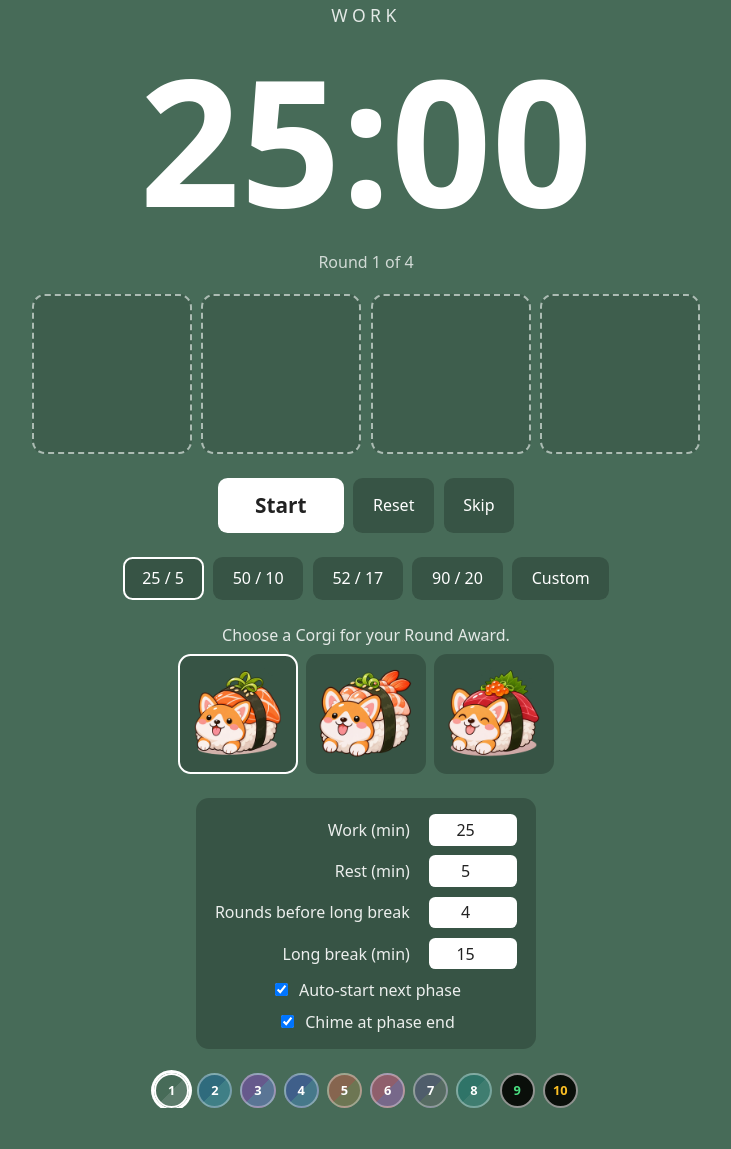
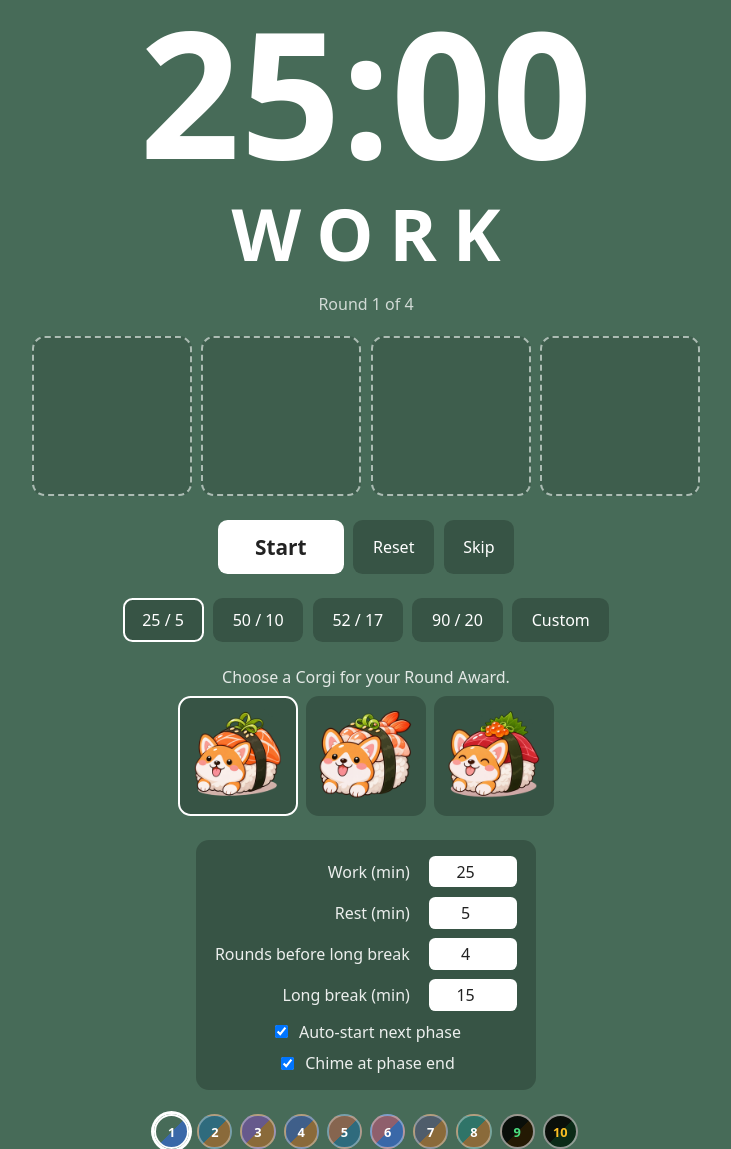
Before and after one commit to phluschott/pomodoro, a plain HTML site: page index.html in a window 1280 px wide. Shown: the part 13-1162 px from the top of the page, without its empty margins (274-1005 px from the left). Before the commit the page ends 1121 px from the top, so only its background shows below. Drawn offline with Linux system fonts and the light colour scheme.

Commit message:
Make rest phase obvious: distinct background per theme, larger phase label below clock
Co-Authored-By: Claude Sonnet 5.5 <noreply@anthropic.com>
Claude-Session: https://claude.ai/code/session_01UWgJm7Jt1X2hnQ8MryEapj

```diff
--- a/index.html
+++ b/index.html
@@ -14,19 +14,21 @@
     --start-bg: #fff; --start-fg: #222;
     --input-bg: #fff; --input-fg: #222;
   }
-  [data-theme="1"]  { --bg-work: #476b58; --bg-rest: #5d7c6c; --bg-long: #4f6b7a; } /* Sage */
-  [data-theme="2"]  { --bg-work: #2f6b7d; --bg-rest: #3f7f86; --bg-long: #3f5f86; } /* Ocean */
-  [data-theme="3"]  { --bg-work: #66598c; --bg-rest: #5a7595; --bg-long: #76668c; } /* Lavender */
-  [data-theme="4"]  { --bg-work: #3f5f8a; --bg-rest: #46788a; --bg-long: #56588a; } /* Dusk */
-  [data-theme="5"]  { --bg-work: #86654f; --bg-rest: #6d7653; --bg-long: #66707a; } /* Clay */
-  [data-theme="6"]  { --bg-work: #8f5f6c; --bg-rest: #77688a; --bg-long: #66788a; } /* Rose */
-  [data-theme="7"]  { --bg-work: #4f5d6b; --bg-rest: #566b62; --bg-long: #585d75; } /* Slate */
-  [data-theme="8"]  { --bg-work: #2f7468; --bg-rest: #3f7d70; --bg-long: #3f6b7d; } /* Mist */
+  [data-theme="1"]  { --bg-work: #476b58; --bg-rest: #3a68a8; --bg-long: #85507a; } /* Sage */
+  [data-theme="2"]  { --bg-work: #2f6b7d; --bg-rest: #8a6a3a; --bg-long: #75559a; } /* Ocean */
+  [data-theme="3"]  { --bg-work: #66598c; --bg-rest: #8a6a3a; --bg-long: #3f7d5e; } /* Lavender */
+  [data-theme="4"]  { --bg-work: #3f5f8a; --bg-rest: #8a6a3a; --bg-long: #85507a; } /* Dusk */
+  [data-theme="5"]  { --bg-work: #86654f; --bg-rest: #2f6b7d; --bg-long: #75559a; } /* Clay */
+  [data-theme="6"]  { --bg-work: #8f5f6c; --bg-rest: #3a68a8; --bg-long: #3f7d5e; } /* Rose */
+  [data-theme="7"]  { --bg-work: #4f5d6b; --bg-rest: #8a6a3a; --bg-long: #3a68a8; } /* Slate */
+  [data-theme="8"]  { --bg-work: #2f7468; --bg-rest: #8a6a3a; --bg-long: #75559a; } /* Mist */
   /* Coder themes: World Monitor dark palette (#0a0f0a bg; #4ade80 / #fbbf24 / #f87171 accents) */
   [data-theme="9"], [data-theme="10"] {
-    --bg-work: #0a0f0a; --bg-rest: #0a0f0a; --bg-long: #0a0f0a;
+    --bg-work: #0a0f0a; --bg-long: #240b0b;
     --input-bg: #121a12; --input-fg: #d6e6d6;
   }
+  [data-theme="9"]  { --bg-rest: #241a04; }   /* dark amber tint behind amber text */
+  [data-theme="10"] { --bg-rest: #0b2a17; }   /* dark green tint behind green text */
   [data-theme="9"] {
     --fg-work: #4ade80; --fg-rest: #fbbf24; --fg-long: #f87171;
     --panel: rgba(74,222,128,.10);
@@ -54,7 +56,11 @@
   body[data-phase="rest"] { background: var(--bg-rest); --fg: var(--fg-rest); --ring: var(--fg-rest); }
   body[data-phase="long"] { background: var(--bg-long); --fg: var(--fg-long); --ring: var(--fg-long); }
 
-  #phase { font-size: 1.1rem; letter-spacing: .25em; text-transform: uppercase; opacity: .85; }
+  #phase {
+    font-size: clamp(2rem, min(9vw, 9vh), 4.5rem); font-weight: 800;
+    letter-spacing: .22em; text-indent: .22em;   /* indent balances the trailing letter-space */
+    text-transform: uppercase; line-height: 1; margin-top: -.4rem;
+  }
   #time {
     font-size: clamp(4rem, min(22vw, 22vh), 11rem); font-weight: 700; line-height: 1;
     font-variant-numeric: tabular-nums;
@@ -145,8 +151,8 @@
 </style>
 </head>
 <body data-phase="work" data-theme="1">
-  <div id="phase">Work</div>
   <div id="time" role="timer" aria-live="off">25:00</div>
+  <div id="phase" aria-live="polite">Work</div>
   <div id="round"></div>
   <div id="tray" role="img"></div>
 
```
